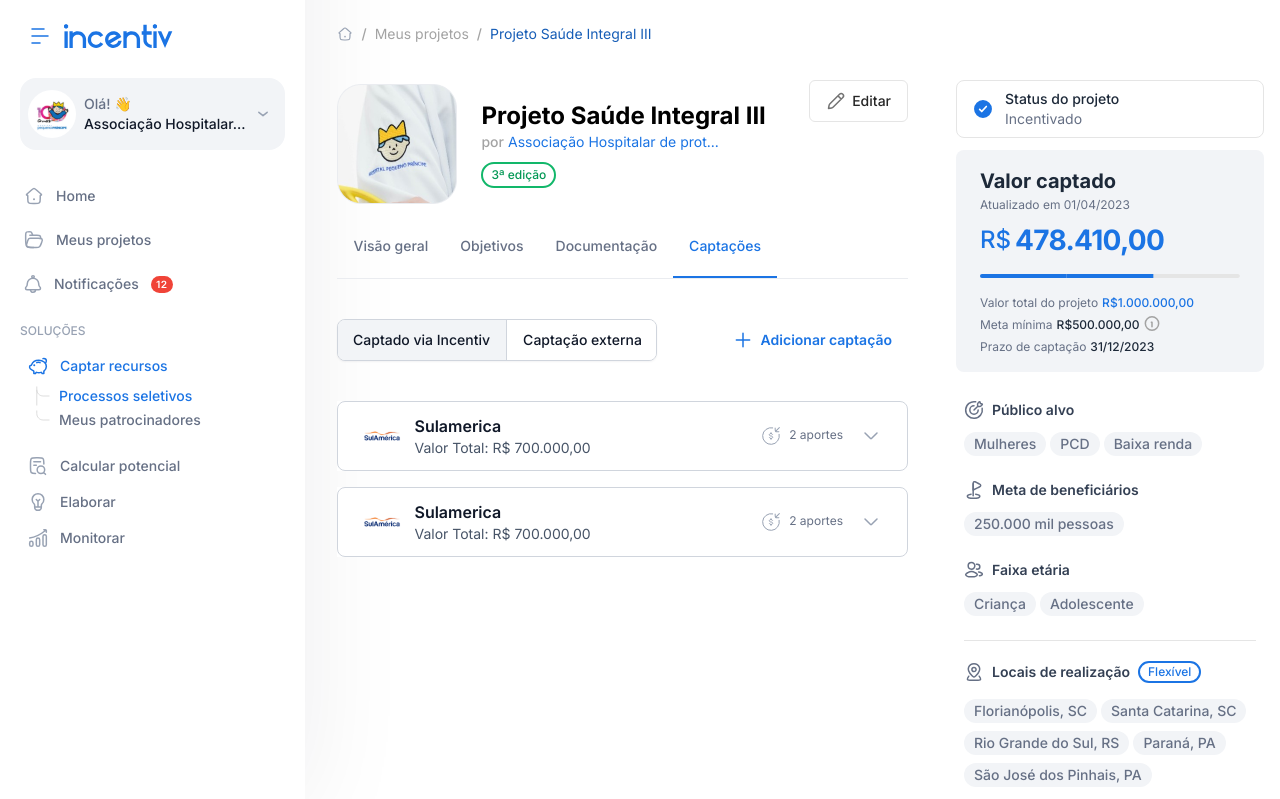
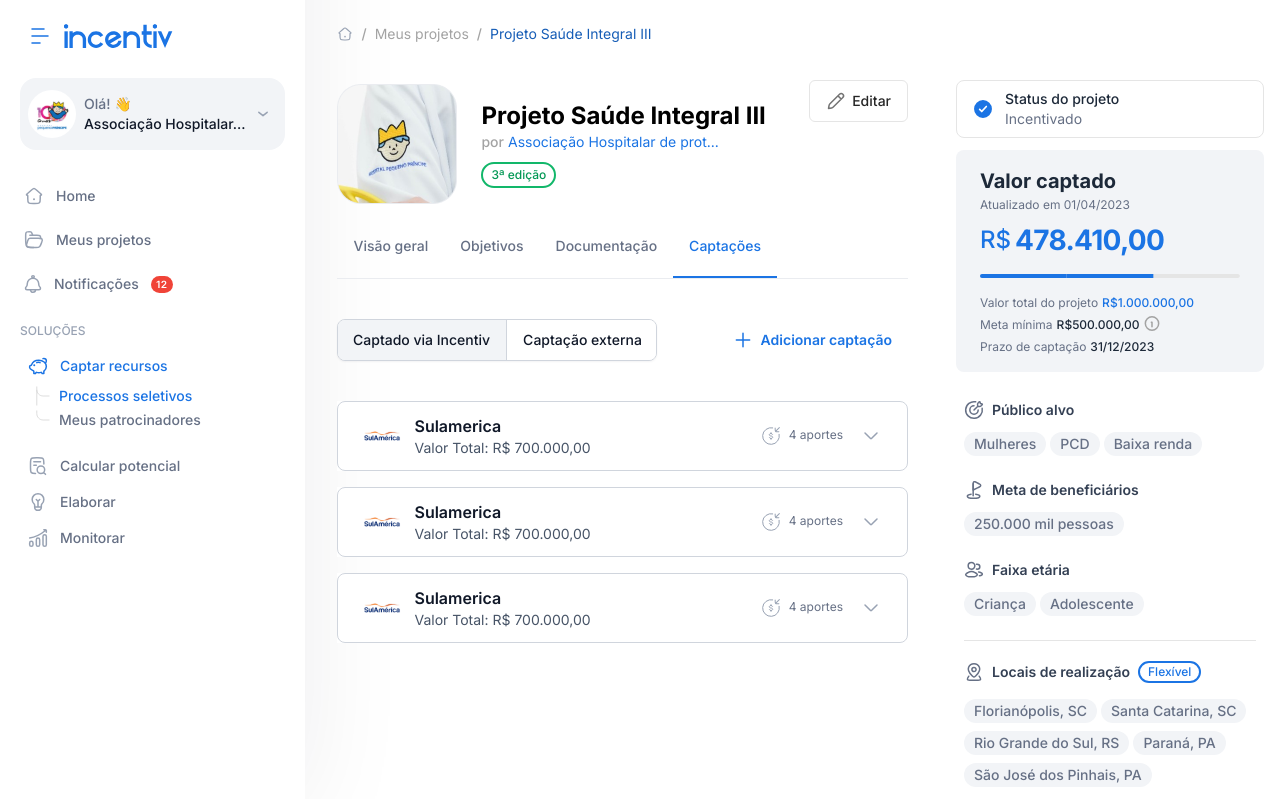
Before and after one commit to tascintra/incentiv-ds, a Next.js app: page /tela3 in a window 1280 px wide. Shown: the top 799 px of the page. Built offline with nearby package versions, Linux system fonts and the light colour scheme.

Commit message:
refactor(contributions card): organism grid refactored to add separator between contributions

```diff
--- a/src/app/tela3/page.tsx
+++ b/src/app/tela3/page.tsx
@@ -6,10 +6,34 @@
 import NavSidebar from '@/components/organisms/NavSidebar'
 import ProjectShowcase from '@/components/organisms/ProjectShowcase'
 import ShowcaseSidebar from '@/components/organisms/ShowcaseSidebar'
+import SulamericaLogo from '@/assets/logo/sulamerica.svg'
+import KablinLogo from '@/assets/logo/kablin.svg'
+import NubankLogo from '@/assets/logo/nubank.svg'
 
 const baseItemsBg = [
   { label: 'Captado via Incentiv' },
   { label: 'Captação externa' },
+]
+
+const companies = [
+  {
+    companyLogo: SulamericaLogo,
+    companyName: 'Sulamerica',
+    totalValue: '700.000,00',
+    contributions: 4,
+  },
+  {
+    companyLogo: KablinLogo,
+    companyName: 'Klabin',
+    totalValue: '700.000,00',
+    contributions: 2,
+  },
+  {
+    companyLogo: NubankLogo,
+    companyName: 'Nubank',
+    totalValue: '700.000,00',
+    contributions: 3,
+  },
 ]
 
 export default function Tela3() {
@@ -27,12 +51,15 @@
             className="max-w-xs text-gray-900"
             fontSize="smm"
           />
-          <ButtonOutlined iconLeft={<PlusSign />}>Adicionar captação</ButtonOutlined>
+          <ButtonOutlined iconLeft={<PlusSign />}>
+            Adicionar captação
+          </ButtonOutlined>
         </div>
 
         <div className="mt-10 flex flex-col gap-4">
-          <ContributionsCard />
-          <ContributionsCard />
+          {companies.map((company) => (
+            <ContributionsCard key={company.companyName} />
+          ))}
         </div>
       </main>
       <aside className="mx-4 justify-self-end">
--- a/src/components/organisms/ContributionsCard.tsx
+++ b/src/components/organisms/ContributionsCard.tsx
@@ -27,25 +27,39 @@
   const [closed, setClosed] = useState(true)
 
   return (
-    <ul className={clsx(!closed ? 'h-full' : 'h-[70px]', 'overflow-hidden', 'bg-white')}>
+    <ul
+      className={clsx(
+        !closed ? 'h-full' : 'h-[70px]',
+        'overflow-hidden',
+        'bg-white'
+      )}
+    >
       <ContributionsCardHeader
         onClick={() => setClosed(!closed)}
         closed={closed}
       />
       <div
         className={clsx(
-          'grid grid-cols-cardTable gap-x-32 gap-y-6 rounded-b-lg border border-t-0 border-gray-300 p-6'
+          'flex flex-col gap-6 divide-y rounded-b-lg border border-t-0 border-gray-300 p-6'
         )}
       >
-        {contributionsInfo.map((info) =>
-          info.map(({ infoHeader, infoText }) => (
-            <ContributionsCardContribution
-              key={infoHeader}
-              infoHeader={infoHeader}
-              infoText={infoText}
-            />
-          ))
-        )}
+        {contributionsInfo.map((_, index) => (
+          <div
+            key={Math.random()}
+            className={clsx(
+              index === 1 && 'pt-6',
+              'grid grid-cols-cardTable gap-x-32 gap-y-6'
+            )}
+          >
+            {contributionsInfo[index].map(({ infoHeader, infoText }) => (
+              <ContributionsCardContribution
+                key={Math.random()}
+                infoHeader={infoHeader}
+                infoText={infoText}
+              />
+            ))}
+          </div>
+        ))}
       </div>
     </ul>
   )
--- a/src/components/organisms/ContributionsCardHeader.tsx
+++ b/src/components/organisms/ContributionsCardHeader.tsx
@@ -37,7 +37,7 @@
       {closed && (
         <div className="ml-auto flex gap-2 text-gray-500">
           <MoneyCircle />
-          <Text fontStyle="xsr">2 aportes</Text>
+          <Text fontStyle="xsr">4 aportes</Text>
         </div>
       )}
       <Image
```
Also changed, not shown: src/@types/types.ts (line endings or trailing spaces), src/assets/logo/kablin.svg (added).
